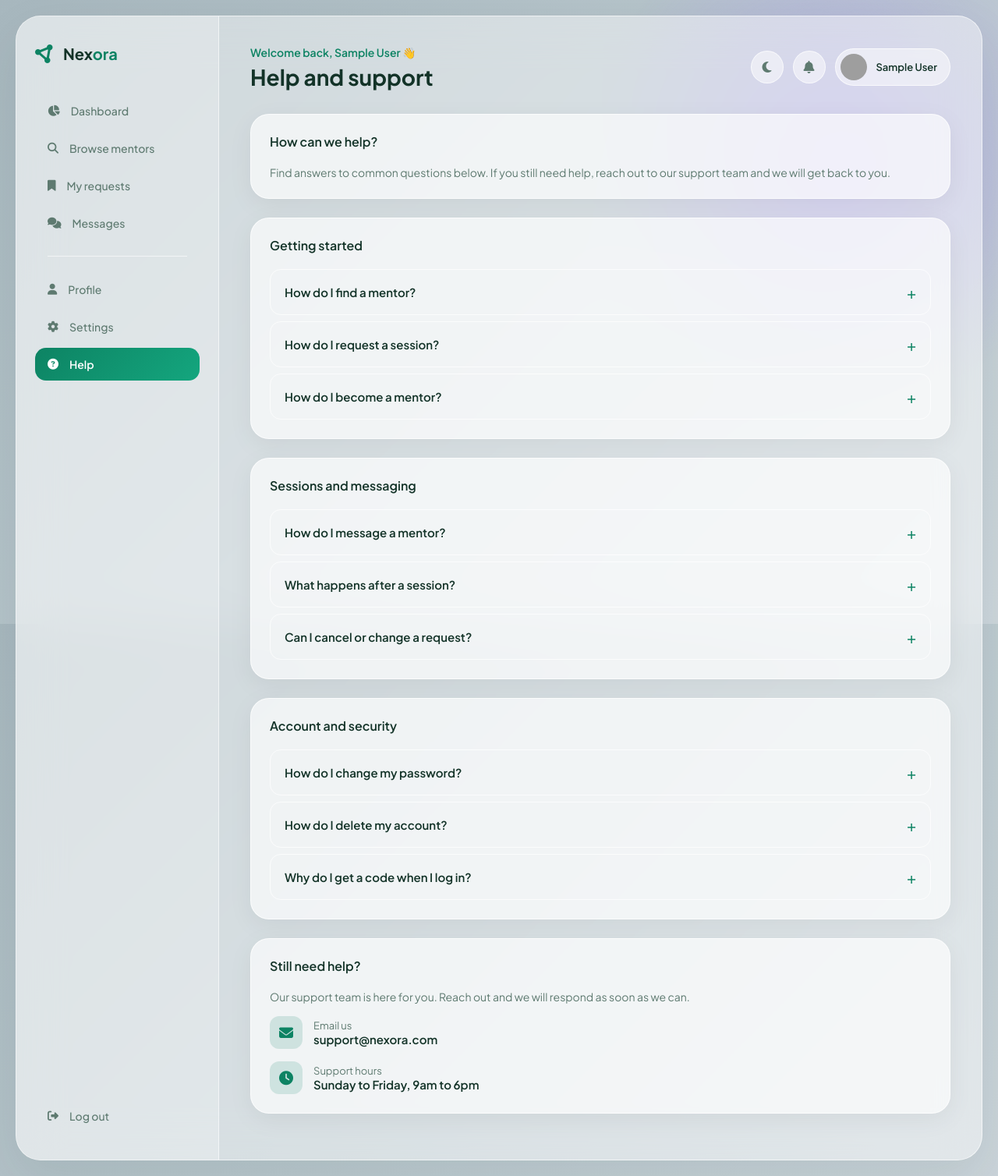
After one commit to ANishKatwal08/Nexora, a Flask app: page /help in a window 1280 px wide. The commit adds this page. Shown: the whole page at 78% size. Run offline with Flask 3, Linux system fonts and the light colour scheme; the visitor is signed in with stand-in values (Sample User, id 1); data that the repository does not hold is empty; grey boxes are pictures that could not be loaded.

Commit message:
Added help page with FAQ and support contact

```diff
--- a/app/__init__.py
+++ b/app/__init__.py
@@ -97,6 +97,9 @@ def create_app():
     from app.routes.messageRoutes import bp as message_bp
     app.register_blueprint(message_bp)
 
+    from app.routes.helpRoutes import bp as help_bp
+    app.register_blueprint(help_bp)
+
     @app.route("/")
     def home():
         return render_template("home.html")
--- /dev/null
+++ b/app/controllers/helpController.py
@@ -0,0 +1,7 @@
+from flask import render_template
+from app.auth import login_required
+
+
+@login_required
+def help_page():
+    return render_template("dashboard/help.html")
--- a/app/static/css/dashboard.css
+++ b/app/static/css/dashboard.css
@@ -696,3 +696,66 @@ body.dash-body {
 }
 .notif-item:last-child { border-bottom: none; }
 .notif-item:hover { background: var(--hover-bg); text-decoration: none; }
+
+.btn-outline-msg {
+    display: inline-flex;
+    align-items: center;
+    gap: 6px;
+    background: var(--accent-active-bg);
+    color: var(--accent-teal);
+    border: 1px solid var(--accent-teal);
+    padding: 9px 18px;
+    border-radius: 20px;
+    font-size: 14px;
+    font-weight: 600;
+    text-decoration: none;
+}
+.btn-outline-msg:hover {
+    background: var(--accent-teal);
+    color: #fff;
+    text-decoration: none;
+}
+
+/* FAQ */
+.faq-list { display: flex; flex-direction: column; gap: 8px; }
+.faq-item { border: 1px solid var(--card-border); border-radius: 14px; overflow: hidden; }
+.faq-q {
+    width: 100%;
+    text-align: left;
+    background: none;
+    border: none;
+    padding: 16px 18px;
+    font-size: 15px;
+    font-weight: 600;
+    color: var(--text-main);
+    cursor: pointer;
+    display: flex;
+    justify-content: space-between;
+    align-items: center;
+    font-family: inherit;
+}
+.faq-q:hover { background: var(--hover-bg); }
+.faq-arrow { color: var(--accent-teal); font-size: 20px; font-weight: 400; }
+.faq-a {
+    padding: 0 18px;
+    max-height: 0;
+    overflow: hidden;
+    color: var(--text-muted);
+    font-size: 14px;
+    line-height: 1.6;
+    transition: max-height 0.2s ease, padding 0.2s ease;
+}
+.faq-item.open .faq-a { padding: 0 18px 16px; max-height: 300px; }
+.faq-item.open .faq-arrow { transform: rotate(45deg); }
+
+/* Support contact */
+.support-contact { display: flex; flex-direction: column; gap: 16px; }
+.support-item { display: flex; align-items: center; gap: 14px; }
+.support-item i {
+    width: 42px; height: 42px; border-radius: 12px;
+    background: var(--accent-active-bg); color: var(--accent-teal);
+    display: flex; align-items: center; justify-content: center; font-size: 18px;
+}
+.support-item div { display: flex; flex-direction: column; }
+.support-label { font-size: 13px; color: var(--text-muted); }
+.support-value { font-size: 15px; font-weight: 600; color: var(--text-main); }
--- a/app/templates/dash_base.html
+++ b/app/templates/dash_base.html
@@ -63,8 +63,10 @@
                 <a href="{{ url_for('settings.settings') }}" class="menu-item {{ 'active' if active == 'settings' }}">
                     <i class="fa-solid fa-gear"></i> Settings
                 </a>
+                <a href="{{ url_for('help.help_page') }}" class="menu-item {{ 'active' if active == 'help' }}">
+                    <i class="fa-solid fa-circle-question"></i> Help
+                </a>
             </nav>
-
 
 
             <div class="sidebar-bottom">
@@ -207,6 +209,12 @@
             });
         })();
     </script>
-
+    <script>
+        document.querySelectorAll('.faq-q').forEach(function (q) {
+            q.addEventListener('click', function () {
+                q.parentElement.classList.toggle('open');
+            });
+        });
+    </script>
 </body>
 </html>
--- /dev/null
+++ b/app/templates/dashboard/help.html
@@ -0,0 +1,89 @@
+{% extends "dash_base.html" %}
+{% set active = 'help' %}
+
+{% block title %}Help and support{% endblock %}
+{% block page_title %}Help and support{% endblock %}
+
+{% block dash_content %}
+
+<div class="card">
+    <div class="card-header"><h3>How can we help?</h3></div>
+    <p class="dash-empty">Find answers to common questions below. If you still need help, reach out to our support team and we will get back to you.</p>
+</div>
+
+<div class="card">
+    <div class="card-header"><h3>Getting started</h3></div>
+    <div class="faq-list">
+        <div class="faq-item">
+            <button class="faq-q">How do I find a mentor?<span class="faq-arrow">+</span></button>
+            <div class="faq-a">Go to Browse mentors from the sidebar. You can filter by category and skill, search by name, and sort by rating. Click any mentor to see their full profile, skills, and reviews.</div>
+        </div>
+        <div class="faq-item">
+            <button class="faq-q">How do I request a session?<span class="faq-arrow">+</span></button>
+            <div class="faq-a">On a mentor's card or profile, click Request a session. Your request is sent to the mentor, who can confirm it with a time or decline it. You can track all your requests under My requests.</div>
+        </div>
+        <div class="faq-item">
+            <button class="faq-q">How do I become a mentor?<span class="faq-arrow">+</span></button>
+            <div class="faq-a">When you register, choose to join as a mentor. Then complete your mentor profile with your profession, headline, rate, experience, and the skills you teach so learners can find you.</div>
+        </div>
+    </div>
+</div>
+
+<div class="card">
+    <div class="card-header"><h3>Sessions and messaging</h3></div>
+    <div class="faq-list">
+        <div class="faq-item">
+            <button class="faq-q">How do I message a mentor?<span class="faq-arrow">+</span></button>
+            <div class="faq-a">Once you have a confirmed session, a Message button appears on that session. You can also message from the Messages area. Both you and the mentor can chat back and forth there.</div>
+        </div>
+        <div class="faq-item">
+            <button class="faq-q">What happens after a session?<span class="faq-arrow">+</span></button>
+            <div class="faq-a">After a mentor marks a session as completed, you can leave a rating and an optional comment. Your review helps other learners and updates the mentor's average rating.</div>
+        </div>
+        <div class="faq-item">
+            <button class="faq-q">Can I cancel or change a request?<span class="faq-arrow">+</span></button>
+            <div class="faq-a">A pending request can be declined by the mentor if plans change. For any scheduling changes, use messaging to coordinate directly with your mentor.</div>
+        </div>
+    </div>
+</div>
+
+<div class="card">
+    <div class="card-header"><h3>Account and security</h3></div>
+    <div class="faq-list">
+        <div class="faq-item">
+            <button class="faq-q">How do I change my password?<span class="faq-arrow">+</span></button>
+            <div class="faq-a">Go to Settings from the sidebar. Under change password, enter your current password and your new one. For your security, we verify your current password before making the change.</div>
+        </div>
+        <div class="faq-item">
+            <button class="faq-q">How do I delete my account?<span class="faq-arrow">+</span></button>
+            <div class="faq-a">In Settings, you can delete your account. You will be asked to confirm by typing DELETE. This permanently removes your account and cannot be undone.</div>
+        </div>
+        <div class="faq-item">
+            <button class="faq-q">Why do I get a code when I log in?<span class="faq-arrow">+</span></button>
+            <div class="faq-a">Nexora uses two step verification for your security. After entering your password, we email you a six digit code that is valid for ten minutes to confirm it is really you.</div>
+        </div>
+    </div>
+</div>
+
+<div class="card">
+    <div class="card-header"><h3>Still need help?</h3></div>
+    <p class="dash-empty" style="margin-bottom:16px;">Our support team is here for you. Reach out and we will respond as soon as we can.</p>
+    <div class="support-contact">
+        <div class="support-item">
+            <i class="fa-solid fa-envelope"></i>
+            <div>
+                <span class="support-label">Email us</span>
+                <span class="support-value">support@nexora.com</span>
+            </div>
+        </div>
+        <div class="support-item">
+            <i class="fa-solid fa-clock"></i>
+            <div>
+                <span class="support-label">Support hours</span>
+                <span class="support-value">Sunday to Friday, 9am to 6pm</span>
+            </div>
+        </div>
+    </div>
+</div>
+
+{% endblock %}
```
Also changed, not shown: app/routes/helpRoutes.py (added, +11 -0 lines).
